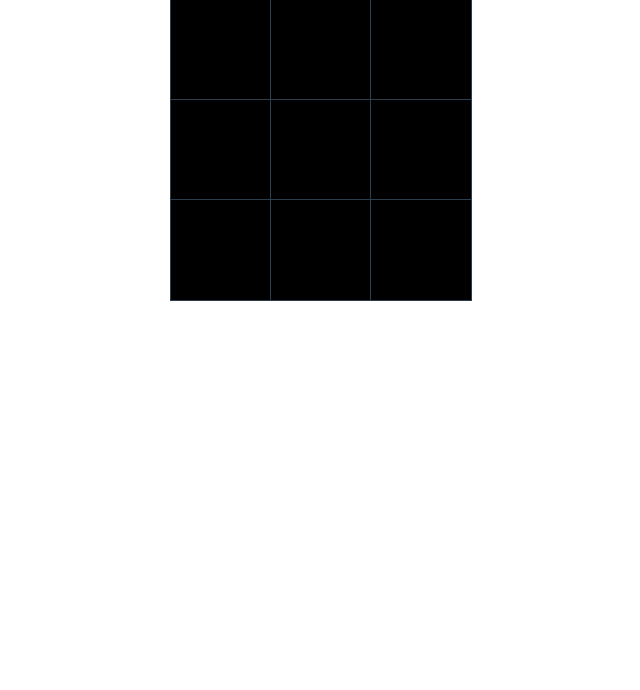
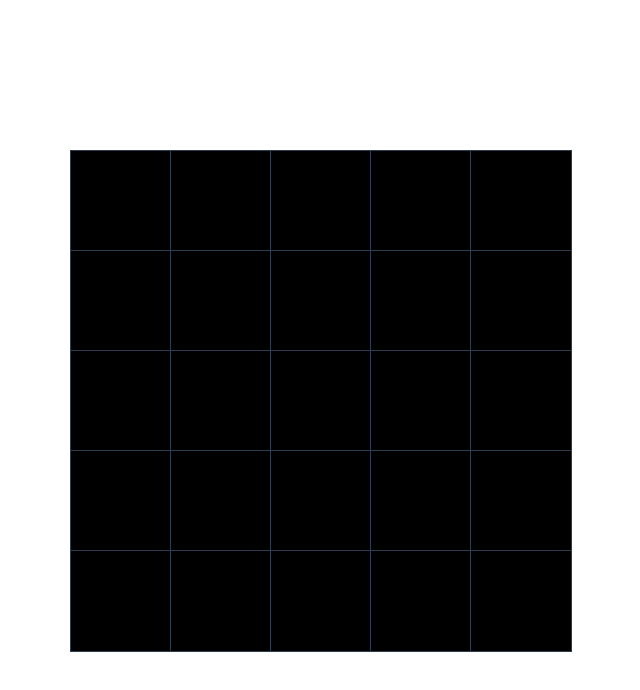
Before and after one commit to pearstopher/letter-boxed, a React (Create React App) app in the folder frontend/: page / in a window 1280 px wide. Shown: the top 690 px of the page, without its empty margins (320-960 px from the left). Built offline with nearby package versions, Linux system fonts and the light colour scheme.

Commit message:
fixed react conflict warning by reinstalling eslint

```diff
--- a/frontend/package.json
+++ b/frontend/package.json
@@ -6,6 +6,7 @@
     "@testing-library/jest-dom": "^5.17.0",
     "@testing-library/react": "^13.4.0",
     "@testing-library/user-event": "^13.5.0",
+    "eslint-config-react-app": "^7.0.1",
     "less-watch-compiler": "^1.16.3",
     "react": "^18.2.0",
     "react-dom": "^18.2.0",
--- a/frontend/src/App.css
+++ b/frontend/src/App.css
@@ -1,10 +1,13 @@
-.grid-container {
-  display: grid;
-  grid-template-columns: repeat(3, 100px);
-  grid-template-rows: repeat(3, 100px);
+.app-container {
+  display: flex;
   justify-content: center;
   align-items: center;
   height: 100vh;
+}
+.grid-container {
+  display: grid;
+  grid-template-columns: repeat(5, 100px);
+  grid-template-rows: repeat(5, 100px);
 }
 .grid-item {
   background-color: #000;
--- a/frontend/src/App.js
+++ b/frontend/src/App.js
@@ -3,13 +3,13 @@ import './App.css';
 
 function App() {
   return (
-    <div className="App">
-      <div className="grid-container">
-        {[...Array(9)].map((_, index) => (
-            <div key={index} className="grid-item"></div>
-        ))}
+      <div className="app-container">
+          <div className="grid-container">
+              {[...Array(25)].map((_, index) => (
+                  <div key={index} className="grid-item"></div>
+              ))}
+          </div>
       </div>
-    </div>
   );
 }
 
--- a/frontend/src/App.less
+++ b/frontend/src/App.less
@@ -1,10 +1,14 @@
-.grid-container {
-  display: grid;
-  grid-template-columns: repeat(3, 100px);
-  grid-template-rows: repeat(3, 100px);
+.app-container {
+  display: flex;
   justify-content: center;
   align-items: center;
   height: 100vh;
+}
+
+.grid-container {
+  display: grid;
+  grid-template-columns: repeat(5, 100px);
+  grid-template-rows: repeat(5, 100px);
 }
 
 .grid-item {
```
Also changed, not shown: 1 other file (tests, documents, lock files or other folders).
